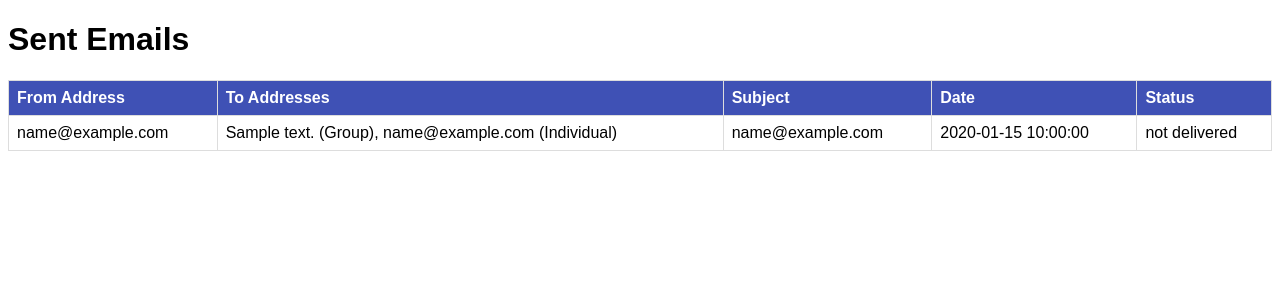
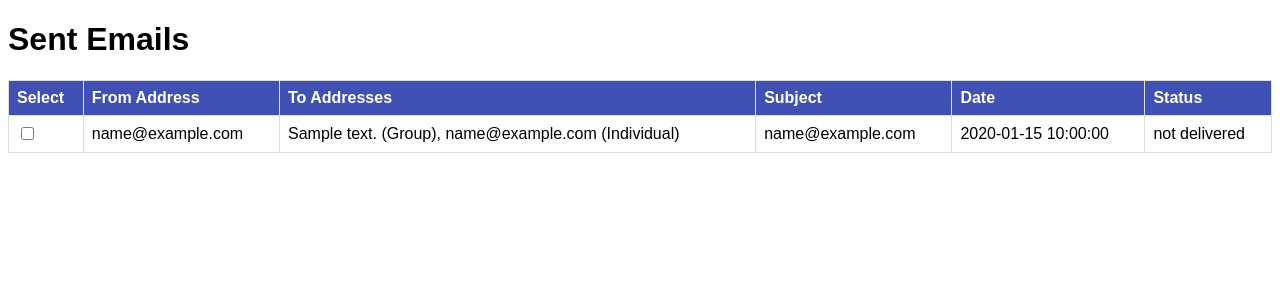
Before and after one commit to ruchikasonagote/deployed_version, a Flask app: page /sentEmails in a window 1280 px wide. Shown: the top 300 px of the page. Run offline with Flask 3, Linux system fonts and the light colour scheme; the visitor is signed in with stand-in values (Sample User, id 1); tables that the repository leaves empty hold one stand-in row (values such as "Sample post"); some libraries are stand-ins or nearby versions.

Commit message:
Update sentEmails.html

```diff
--- a/templates/sentEmails.html
+++ b/templates/sentEmails.html
@@ -35,7 +35,7 @@
     <table id="sentEmailTable">
         <thead>
             <tr>
-                <!-- <th>Select</th> -->
+                <th>Select</th>
                 <th>From Address</th>
                 <th>To Addresses</th>
                 <th>Subject</th>
@@ -45,15 +45,15 @@
         </thead>
         <tbody>
             {% for email in emails %}
-            <!-- <tr onclick="openEmail('{{ email[1] }}', '{{ email[2] }}')"> -->
-                <!-- <td><input type = "checkbox" class = "emailcheckbox"> </td> -->
+            <tr onclick="openEmail('{{ email[1] }}', '{{ email[2] }}')">
+                <td><input type = "checkbox" class = "emailcheckbox"> </td>
                 <td>{{usermailid}}</td>
                 <td>{{ email[5] }}, {{ email[6] }}</td>
                 <td>{{ email[1] }}</td>
                 <td>{{ email[4] }}</td>
                 <td>{{ email[3] }}</td>
                 <td style="display: none;">{{ email[2] }}</td>
-            <!-- </tr> -->
+            </tr>
             {% endfor %}
         </tbody>
     </table>
```
